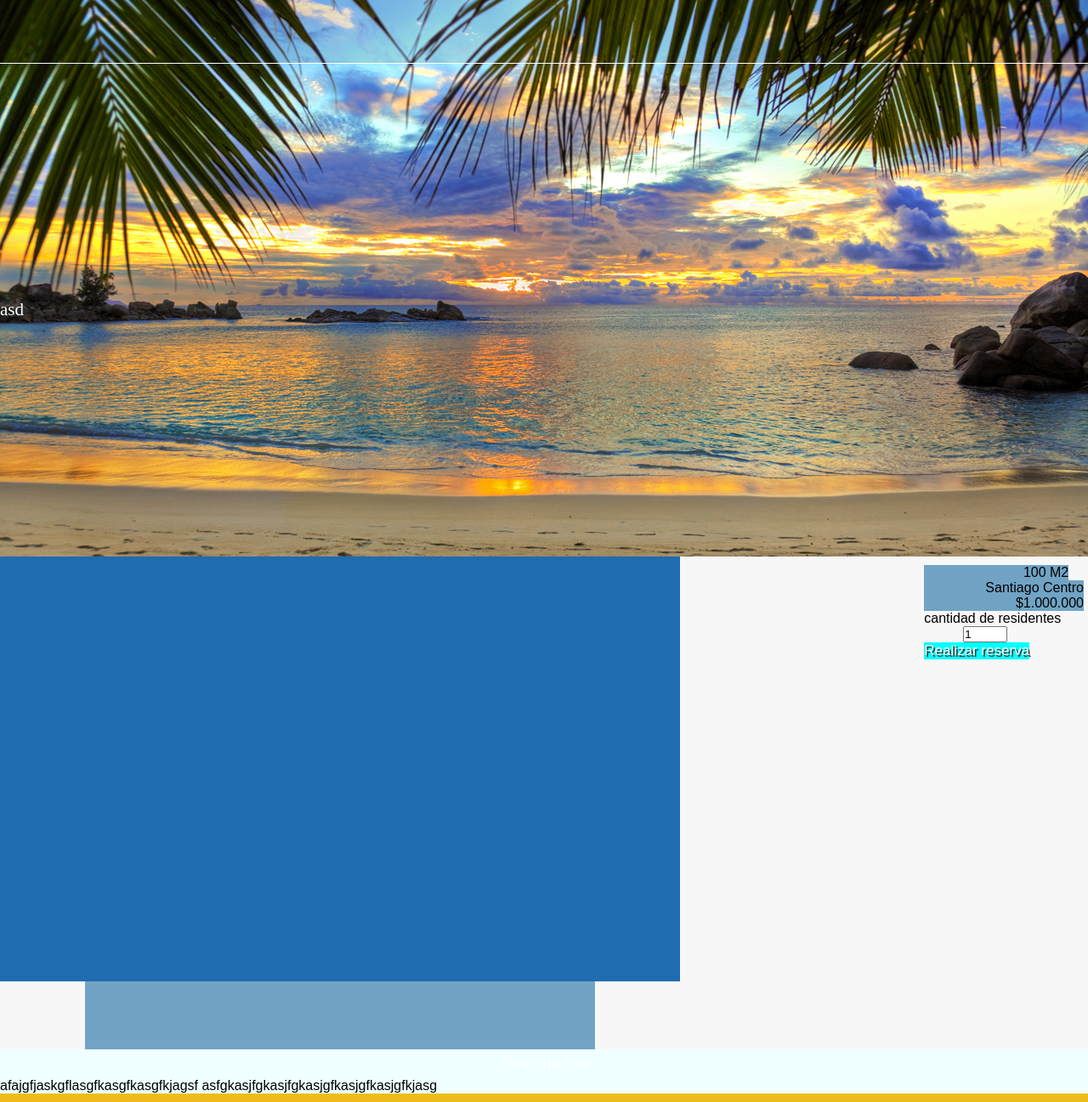
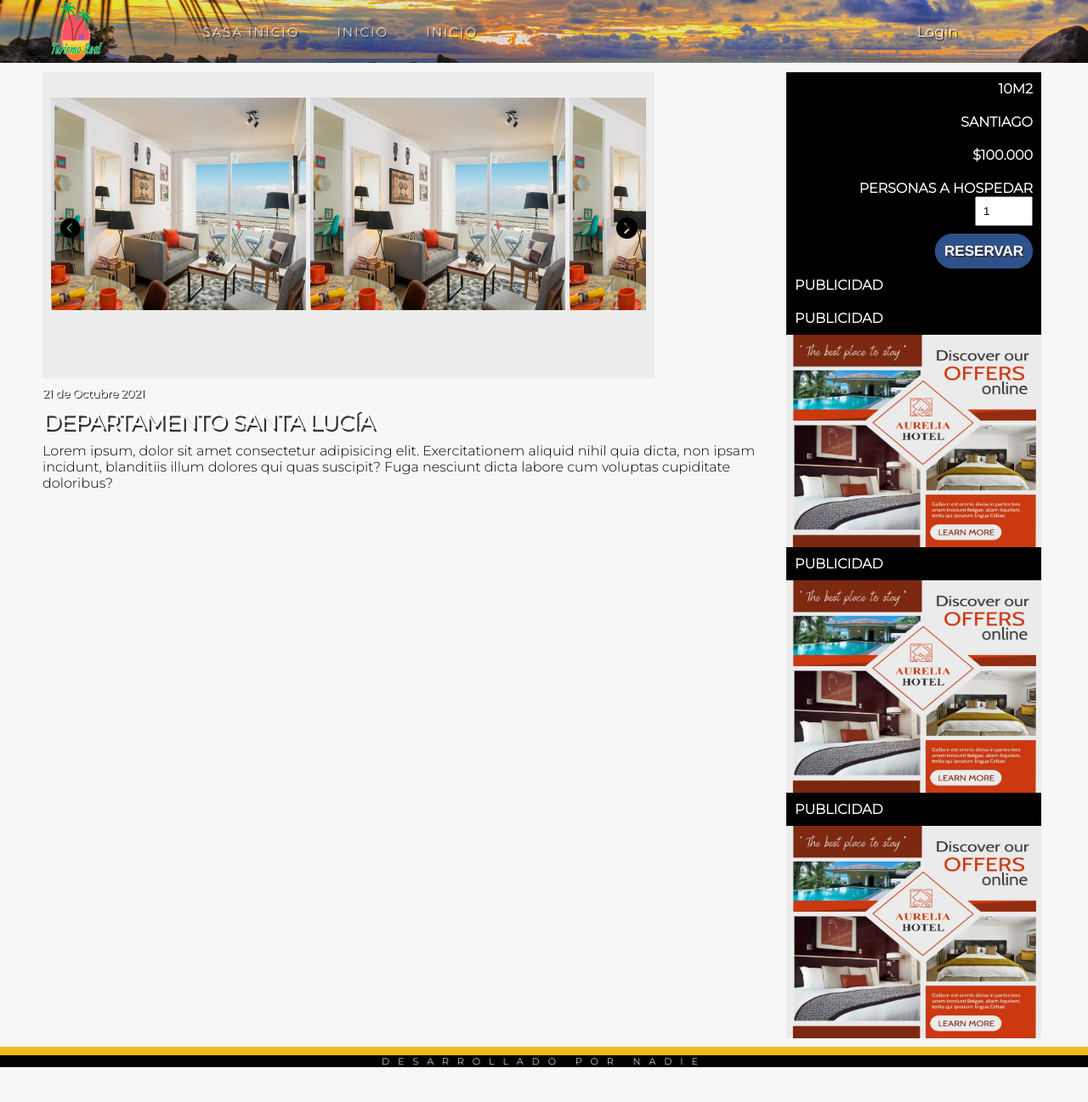
Before and after one commit to Turismo-Real/turismo-real-front-web, a Django app: a page that uses turismo_real_app/templates/department_view.html in a window 1280 px wide. Shown: the whole page at 85% size. After the commit the page ends 1256 px from the top, so only its background shows below. Run offline with Django 3.2, Linux system fonts and the light colour scheme; some libraries are stand-ins or nearby versions.

Commit message:
Casi completada vista de departamento añadidas algunas fotos y clases e id al css

```diff
--- a/turismo_real_app/static/css/style.css
+++ b/turismo_real_app/static/css/style.css
@@ -92,10 +92,18 @@ h1{
     background: #f7f7f7;
     display: flex;
 }
+.descripcion{
+    background: #f7f7f7;
+    display: flex-end;
+}
 .departamento{
     background: #f7f7f7;
     flex: 2 1 auto;
     display: flex;
+    flex-flow: row wrap;
+}
+.vdepartamento{
+    background: #f7f7f7;
     flex-flow: row wrap;
 }
 .article{
@@ -183,6 +191,76 @@ h4{
     padding: 0 10px;
     letter-spacing: 10px;
 }
+
+#carrusel {
+    float:left;
+    width:700px;
+    overflow:hidden;
+    height:300px;
+    position:relative;
+    margin-top:20px;
+    margin-bottom:20px;
+}
+
+#carrusel .left-arrow {
+    position:absolute;
+    left:10px;
+    z-index:1;
+    top:50%;
+    margin-top:-9px;
+}
+
+#carrusel .right-arrow {
+    position:absolute;
+    right:10px;
+    z-index:1;
+    top:50%;
+    margin-top:-9px;
+}
+
+.carrusel {
+    width:4000px;
+    left:0px;
+    position:absolute;
+    z-index:0;
+}
+
+.carrusel>div {
+    float: left;
+    height: 250px;
+    margin-right: 5px;
+    width: 300px;
+    text-align:center;
+}
+
+.carrusel img {
+    cursor:pointer;
+}
+
+#article {
+    color: #444;
+    padding: 10px;
+    background: #ececec;
+    margin: 10px 0;
+    display: inline-block;
+    margin-bottom: 80px;
+}
+
+#rightD {
+    text-align: right;
+}
+
+.boton{
+    border: 1px solid #2e518b;
+    padding: 10px;
+    background-color: #2e518b;
+    color: #ffffff;
+    text-decoration: none;
+    text-transform: uppercase;
+    font-family: 'Helvetica', sans-serif;
+    border-radius: 50px;
+}
+
 @media all and (max-width: 1120px){
     .section{
         flex-direction: column;
@@ -219,6 +297,15 @@ h4{
     .aside img{
         width: 100%
     }
+    #rightD{
+        text-align: center;
+    }
+    #carrusel {
+        width:590px;
+        height:300px;
+        margin-top:10px;
+        margin-bottom:10px;
+    }
 }
 @media all and (max-width: 650px){
     .aside{
--- a/turismo_real_app/templates/department_view.html
+++ b/turismo_real_app/templates/department_view.html
@@ -1,48 +1,145 @@
 {% load static %}
+<script src="https://code.jquery.com/jquery-3.2.1.js"></script>
+<script>
+var current = 0;
+var imagenes = new Array();
+
+$(document).ready(function() {
+    var numImages = 6;
+    if (numImages <= 3) {
+        $('.right-arrow').css('display', 'none');
+        $('.left-arrow').css('display', 'none');
+    }
+
+    $('.left-arrow').on('click',function() {
+        if (current > 0) {
+            current = current - 1;
+        } else {
+            current = numImages - 3;
+        }
+
+        $(".carrusel").animate({"left": -($('#product_'+current).position().left)}, 600);
+
+        return false;
+    });
+
+    $('.left-arrow').on('hover', function() {
+        $(this).css('opacity','0.5');
+    }, function() {
+        $(this).css('opacity','1');
+    });
+
+    $('.right-arrow').on('hover', function() {
+        $(this).css('opacity','0.5');
+    }, function() {
+        $(this).css('opacity','1');
+    });
+
+    $('.right-arrow').on('click', function() {
+        if (numImages > current + 3) {
+            current = current+1;
+        } else {
+            current = 0;
+        }
+
+        $(".carrusel").animate({"left": -($('#product_'+current).position().left)}, 600);
+
+        return false;
+    });
+ });
+</script>
+
 <!DOCTYPE html>
 
 <html lang="es">
     <head>
         <meta charset="UTF-8">
         <title>Turismo Real - Departamento</title>
-        <meta name="viewport" content="width=device-width, user-scalable=no, initial-scale=0, maximum-scale=0, minimum-scale=0">
+        <meta name="viewport" content="width=device-width, user-scalable=no, initial-scale=1.0, maximum-scale=1.0, minimum-scale=1.0">
+        <link rel="preconnect" href="https://fonts.googleapis.com">
+        <link rel="preconnect" href="https://fonts.gstatic.com" crossorigin>
+        <link href="https://fonts.googleapis.com/css2?family=Montserrat:wght@300&display=swap" rel="stylesheet">
+        <link href="https://fonts.googleapis.com/css2?family=Lora&display=swap" rel="stylesheet">
         <link type='text/css' href='{%static "css/style.css"%}' rel='stylesheet'/>
     </head>
     <body bgcolor="#eebd1b">
-        <header class="header">
-            <div class="menu">
-                <div class="logo"></div>
-                <div class="nav"></div>
-                <div class="social"></div>
-            </div>
-            <div class="texto-principal">
-                <h1>asd</h1>
+        <header class="header ">
+            <div class="menu margen-interno">
+                <div class="logo">
+                    <a href=""><img src='{%static "imagenes/logo.png"%}' alt="logo" width="70px" height="70px"></a>
+                </div>
+                <div class="nav">
+                    <a href="/turismo_real_app/">sasa Inicio</a>
+                    <a href="#">Inicio</a>
+                    <a href="#">Inicio</a>
+                </div>
+                <div class="social">
+                    <div><a href="#">Login</a></div>
+                </div>
             </div>
         </header>
         <div class="padre">
-            <section class="section">
-                <div class="departamento">
-                    <article style="background: #1f6cb0; display: 1 1 40%; width: 800px; height: 500px;"></article>
-                    <nav style="background: #70a3c4; display: 1 1 40%; width: 600px; height: 80px; margin-left: 100px;"></nav>
+            <section class="section margen-interno">
+                <div class="vdepartamento">
+                    <article id="article">
+                        <div id="carrusel">
+                            <a href="#" class="left-arrow"><img width="25" height="25" src='{%static "imagenes/back.png"%}' /></a>
+                            <a href="#" class="right-arrow"><img width="25" height="25" src='{%static "imagenes/next.png"%}' /></a>
+                            <div class="carrusel">
+                                <div id="product_0">
+                                    <img src='{%static "imagenes/departamento.jpg"%}' width="300" height="250" />
+                                </div>
+                                <div id="product_1">
+                                    <img src='{%static "imagenes/departamento.jpg"%}' width="300" height="250" />
+                                </div>
+                                <div id="product_2">
+                                    <img src='{%static "imagenes/departamento.jpg"%}' width="300" height="250" />
+                                </div>
+                                <div id="product_3">
+                                    <img src='{%static "imagenes/departamento.jpg"%}' width="300" height="250" />
+                                </div>
+                                <div id="product_4">
+                                    <img src='{%static "imagenes/departamento.jpg"%}' width="300" height="250" />
+                                </div>
+                            </div>
+                        </div>
+
+                    </article>
+                    <div class="descripcion">
+                        <h3>21 de Octubre 2021</h3>
+                        <h2>Departamento Santa Lucía</h2>
+                        <p>Lorem ipsum, dolor sit amet consectetur adipisicing elit. Exercitationem aliquid nihil quia dicta, non ipsam incidunt, blanditiis illum dolores qui quas suscipit? Fuga nesciunt dicta labore cum voluptas cupiditate doloribus?</p>
+                    </div>
                 </div>
                 <aside class="aside">
-                    <div style='text-align: right; background: #70a3c4; width: 170px;'>100 M2</div>
-                    <div style='text-align: right; background: #70a3c4;'>Santiago Centro</div>
-                    <div style='text-align: right; background: #70a3c4;'>$1.000.000</div>
-                    <div> cantidad de residentes<input type="number" id="persons" min="1" max="15" value="1" style="margin-left: 46px;"></div>
-                    <a style="cursor: pointer; background-color: aqua; display: inline-block; text-align: center;">Realizar reserva</a>
-
+                    <div class="nose">
+                        <h4 id="rightD">10M2</h4>
+                        <h4 id="rightD">Santiago</h4>
+                        <h4 id="rightD">$100.000</h4>
+                        <h4 id="rightD">Personas a hospedar   <input type="number" min="1" max="15" value="1" style="padding: 8px; margin-left: 8px;"></h4>
+                        <h4 id="rightD" ><a class="boton" href="#" >Reservar</a></h4>
+                    </div>
+                    <div class="nose">
+                        <h4>Publicidad</h4>
+                    </div>
+                    <div class="nose">
+                        <h4>Publicidad</h4>
+                        <img src='{%static "imagenes/publ.jpg"%}' alt="departamento">
+                    </div>
+                    <div class="nose">
+                        <h4>Publicidad</h4>
+                        <img src='{%static "imagenes/publ.jpg"%}' alt="departamento">
+                    </div>
+                    <div class="nose">
+                        <h4>Publicidad</h4>
+                        <img src='{%static "imagenes/publ.jpg"%}' alt="departamento">
+                    </div>
                 </aside>
             </section>
-            <div style="background-color: azure;">
-                <h1 style="background-color: transparent;">Descripcion</h1>
-                <label>
-                    afajgfjaskgflasgfkasgfkasgfkjagsf
-                    asfgkasjfgkasjfgkasjgfkasjgfkasjgfkjasg
-                </label>
-            </div>
-            <footer class="footer">
-                <nav class="pie"></nav>
+            <footer class="footer margen-interno">
+                <nav class="pie">
+                    <a href="#">Desarrollado por Nadie</a>
+                </nav>
             </footer>
         </div>
 
```
Also changed, not shown: turismo_real_app/static/imagenes/back.png (added), turismo_real_app/static/imagenes/next.png (added).
